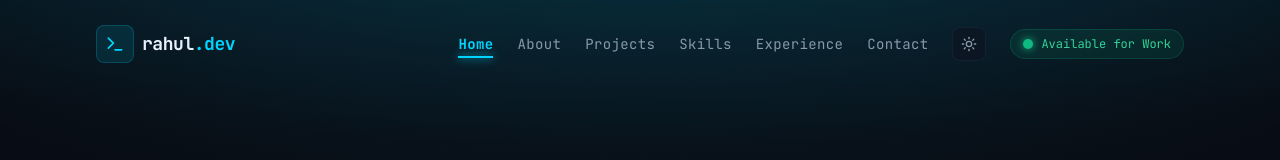
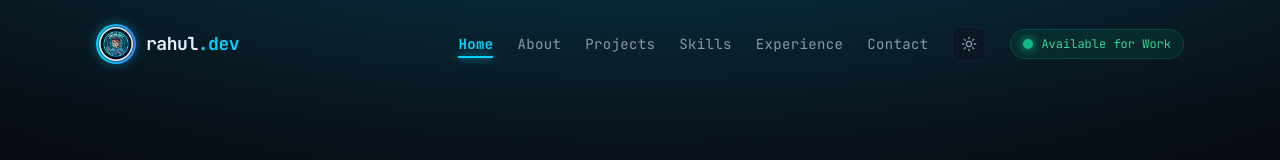
Before and after one commit to RAHUL0408-B/Portfolio, a React (Vite) app: page / in a window 1280 px wide. Shown: the top 160 px of the page. Built offline with nearby package versions, Linux system fonts and the light colour scheme.

Commit message:
logo add

```diff
--- a/src/components/Navbar.jsx
+++ b/src/components/Navbar.jsx
@@ -72,9 +72,13 @@ export default function Navbar() {
         <div className="flex items-center justify-between h-12">
 
           {/* Logo */}
-          <div className="flex items-center space-x-2 cursor-pointer group" onClick={() => scrollTo('hero')}>
-            <div className="p-2 rounded-lg bg-cyan/10 border border-cyan/20 group-hover:border-cyan transition-colors">
-              <Terminal className="w-5 h-5 text-cyan" />
+          <div className="flex items-center space-x-2.5 cursor-pointer group" onClick={() => scrollTo('hero')}>
+            <div className="relative p-0.5 rounded-full bg-gradient-to-r from-cyan to-blue-500 group-hover:scale-110 transition-transform duration-300 shadow-[0_0_12px_rgba(0,212,255,0.4)]">
+              <img
+                src="/images/cartoon-logo.png"
+                alt="Rahul Dev Cartoon Logo"
+                className="w-9 h-9 rounded-full object-cover bg-surface border border-cyan/30"
+              />
             </div>
             <span className="font-mono text-lg font-bold tracking-tight text-text-primary group-hover:text-cyan transition-colors">
               rahul<span className="text-cyan">.dev</span>
```
Also changed, not shown: public/images/cartoon-logo.png (added).
